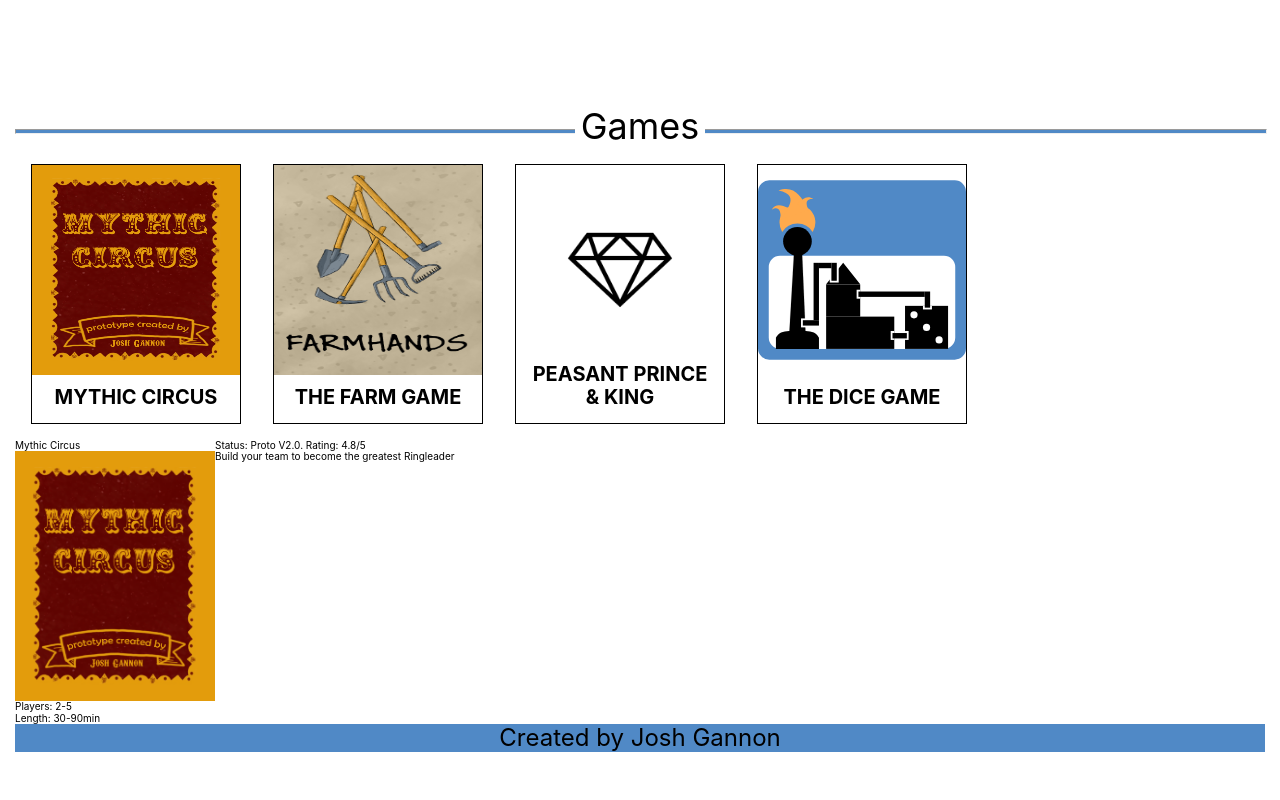
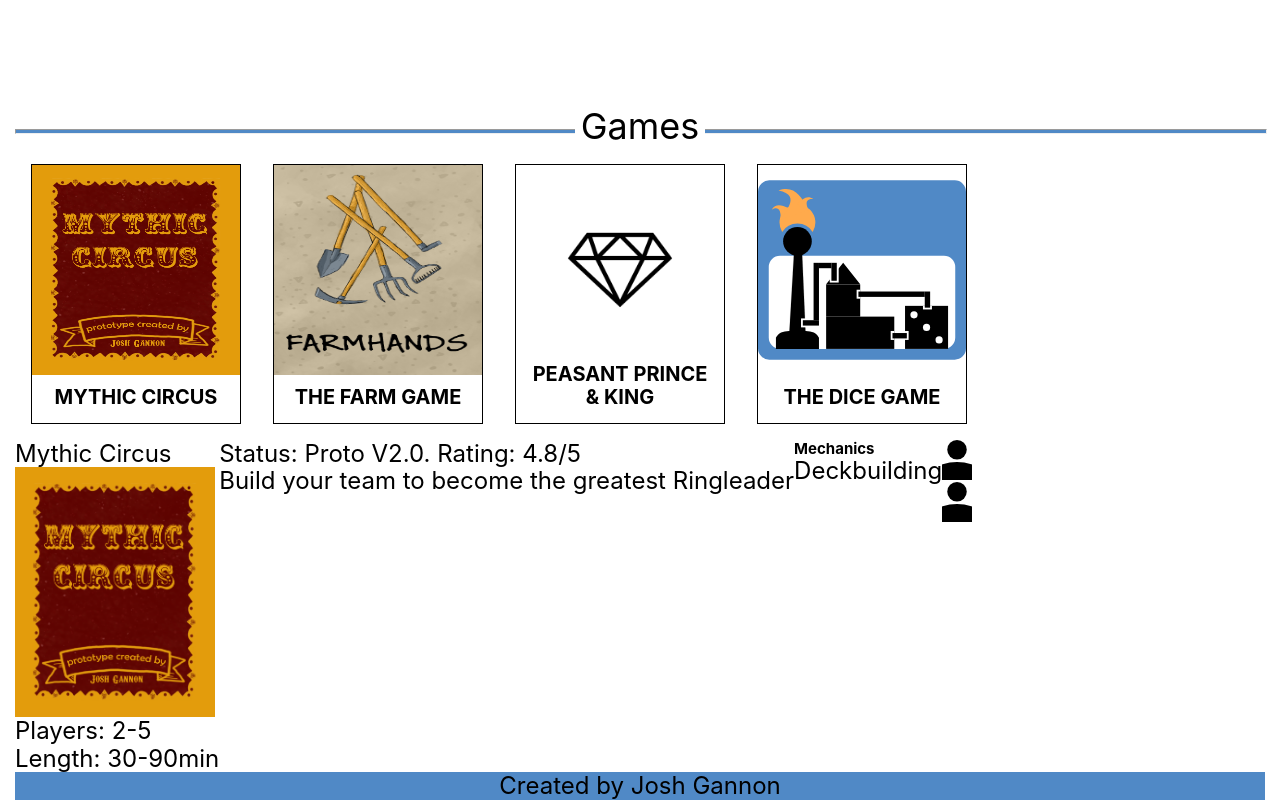
Before and after one commit to JoshCode25/the-game-refinery, a React (Create React App) app: page / in a window 1280 px wide. Shown: the part 289-1089 px from the top of the page. Before the commit the page ends 1041 px from the top, so only its background shows below. Built offline with nearby package versions, Linux system fonts and the light colour scheme.

Commit message:
resolved GamePage map error, began developing playercount svg code

```diff
--- /dev/null
+++ b/src/Components/GamePage/GamePage.css
@@ -0,0 +1,3 @@
+p {
+    font-size: 1.5rem;
+}
--- a/src/Components/GamePage/GamePage.js
+++ b/src/Components/GamePage/GamePage.js
@@ -1,36 +1,29 @@
 import React, { useEffect, useState } from 'react';
+import './GamePage.css';
+import {createPlayerNumberIcon} from '../SVGBank/SVGBank.js';
 
 function GamePage({game}) {
     const [isGameLoaded, setIsGameLoaded] = useState(false);
     const {name, rating, playerMin, playerMax, lengthMin, lengthMax,
         description, mechanics, status, imageUrl} = game;
-    let mechanicsList;
-    useEffect(() => {
-       if(mechanics) {
-        mechanicsList = mechanics.map((mechanic, i) => {
-            return <p key={i}>{mechanic}</p>
-        })
-       };
-    }, [mechanics])
 
-    console.log({game});
-    console.log(mechanics);
     return (
         <div className='flex'>
             <div className='flex flex-column'>
-                <div>{name}</div>
+                <p>{name}</p>
                 <img style={{width: '200px', height: '250px'}} alt='game icon' src={imageUrl}/>
-                <div>{`Players: ${playerMin}-${playerMax}`}</div>
-                <div>{`Length: ${lengthMin}-${lengthMax}min`}</div>
+                <p>{`Players: ${playerMin}-${playerMax}`}</p>
+                <p>{`Length: ${lengthMin}-${lengthMax}min`}</p>
             </div>
             <div>
-                <div>{`Status: ${status}. Rating: ${rating}/5`}</div>
-                <div>{description}</div>
+                <p>{`Status: ${status}. Rating: ${rating}/5`}</p>
+                <p>{description}</p>
             </div>
             <div>
-                {mechanicsList}
+                <h2>Mechanics</h2>
+                {mechanics? mechanics.map((mechanic, i) => <p key={`mechanic${i}`}>{mechanic}</p>):''}
             </div>
-
+            {createPlayerNumberIcon({width: 30, height: 40, fill: 'black'})}
         </div>
     )
 
--- a/src/Components/SVGBank/SVGBank.js
+++ b/src/Components/SVGBank/SVGBank.js
@@ -1,5 +1,7 @@
 const defaultShapeFill = 'black';
 const defaultDotFill = 'white';
+const defaultWidth = 50;
+const defaultHeight = 50;
 
 export const createLessThan = (svgWidth, svgStrokeColor, svgFillColor) => {
     const svgHeight = svgWidth;
@@ -82,15 +84,39 @@ export const createDice = (propertyObject) => {
     console.log(renderedDots);
 
     return (
-        <svg className={diceNumber} style={{width: width, height: height}}>
-            {console.log('numberWithin: ', diceNumber)}
+        <svg style={{width: width, height: height}}>
             <rect style={{width: width, height: height, fill: diceFill, rx: diceCornerRadius}}/>
             {renderedDots}
-            {console.log(renderedDots)}
         </svg>
     )
 }
 
+export const createPlayerNumberIcon = (propertyObject) => {
+    const playerFill = propertyObject.playerFill? propertyObject.playerFill : defaultShapeFill;
+    const width = propertyObject.width? propertyObject.width : defaultWidth;
+    const height = propertyObject.height? propertyObject.height : defaultHeight;
+
+    const centerX = width/2;
+    const centerY = height/2;
+
+    const headradius = 0.65*width/2;
+
+    const head = <circle cx={centerX} cy={headradius} r={headradius} fill={playerFill}/>
+    const shoulder = <ellipse cx={centerX} cy={height*1.3} rx={width*1.25} ry={height*0.75} fill={playerFill}/>
+
+    return (
+        <g style={{width: width}}>
+            <svg style={{width: width, height: height, x: centerX, color: 'gray'}}>
+                {head}
+                {shoulder}
+            </svg>
+            <svg style={{width: width, height: height}}>
+                {head}
+                {shoulder}
+            </svg>
+        </g>
+    )
+}
 const randomIntFromInterval = (min, max) => { // min and max included
     return Math.floor(Math.random() * (max - min + 1) + min)
   }
```
